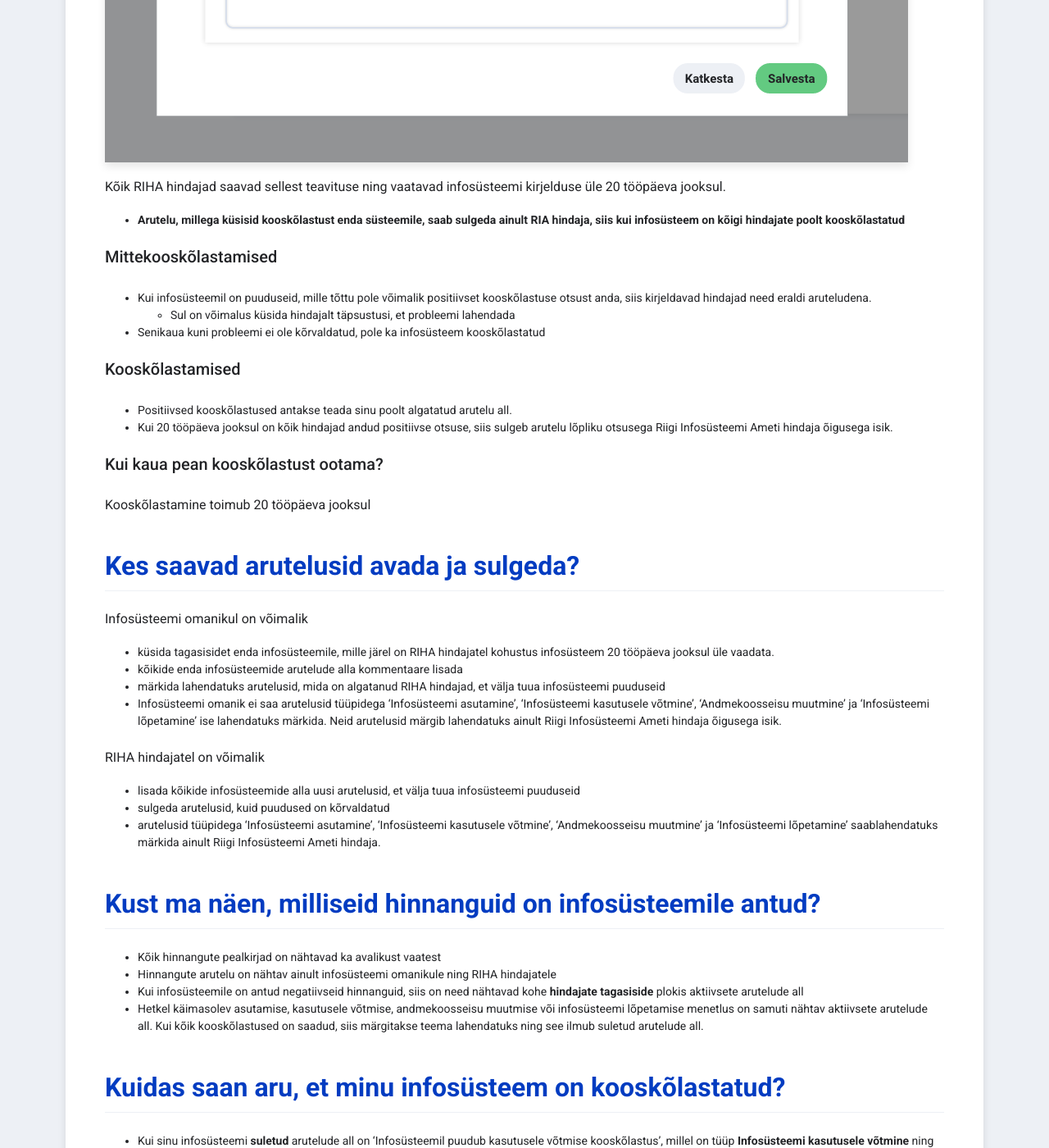
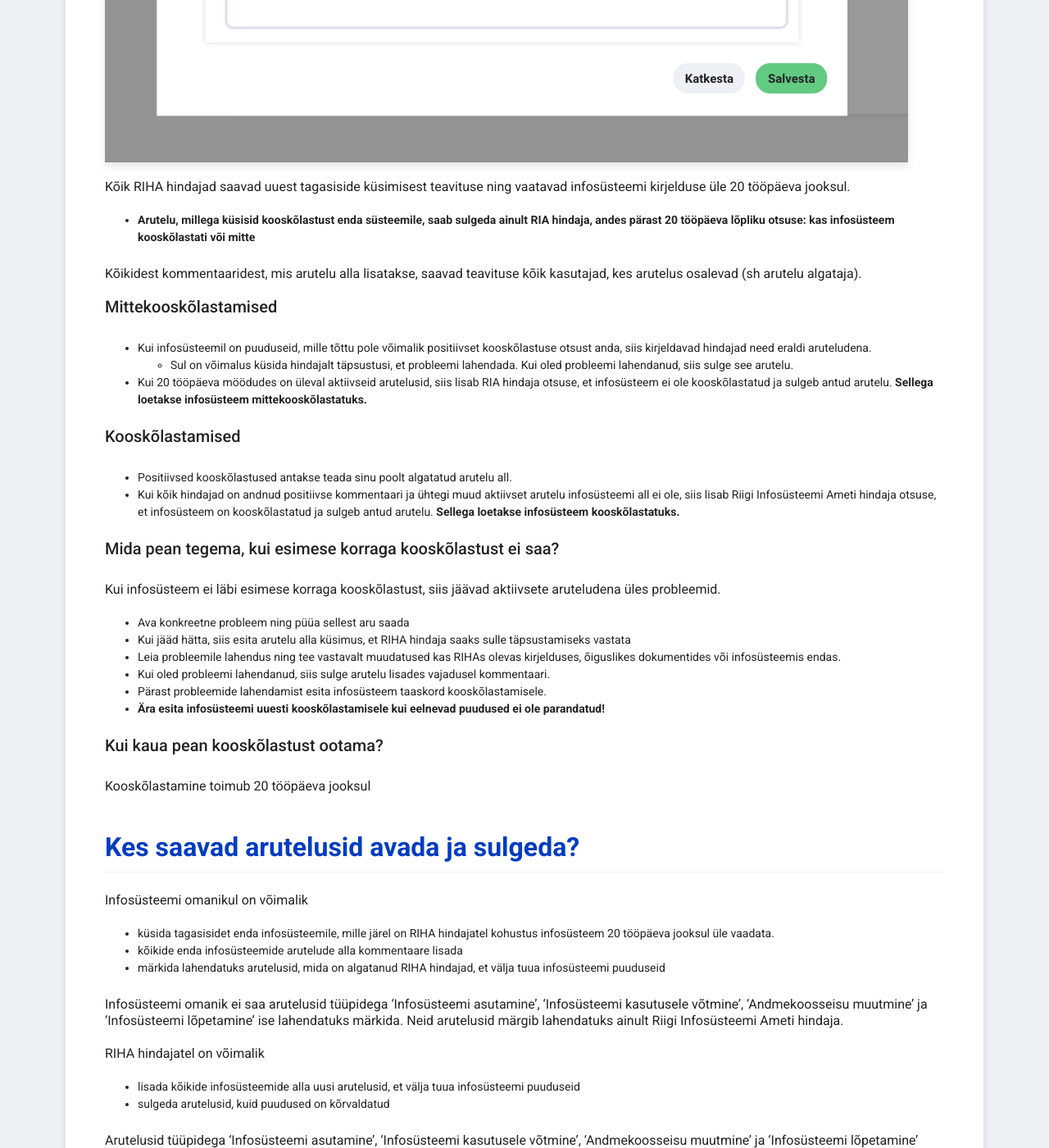
Before and after one commit to e-gov/RIHA-Help, a Jekyll site: the page built from docs/RIHAs-hindamine.md, in a window 1280 px wide and 1400 px high, scrolled down 1505 px. Shown: the whole window at 82% size. Built offline with Jekyll 4.4.1, drawn with Linux system fonts in a browser that asks for light colours; some of the changed text lies outside the part shown.

Commit message:
Update RIHAs-hindamine.md

```diff
--- a/docs/RIHAs-hindamine.md
+++ b/docs/RIHAs-hindamine.md
@@ -6,6 +6,7 @@ title: Infosüsteemide hindamine RIHAs
 
 RIHAs antakse kooskõlastusi hinnangute näol, mis koondatakse aruteludeks.
 Arutelule on võimalik vastata, et küsida täpsemat nõu kooskõlastajalt või vastata konkreetsele küsimusele, mis kooskõlastamisel tekkis. Arutelude kommentaarid ei ole avalikust vaatest nähtavad.
+
 
 ### Infosüsteemi kooskõlastamiseks esitamine
 
@@ -18,22 +19,35 @@ Kui infosüsteemi kirjeldamine on viidud lõpuni ning oled valmis seda kooskõla
     - Infosüsteemi staatuseks märgi alati süsteemi reaalne olek, sõltumata kooskõlastuse puudumisest
 - Lisa kommentaar ja **salvesta**
 - Ka pärast arutelu loomist on võimalik infosüsteemi andmeid muuta, et pisivigu parandada. Vigade parandamiseks ei pea ootama, et kõik hindajad enda tagasiside ära annavad.
-  - Kui oled midagi parandanud või muutnud, lisa selle kohta ka arutelu alla kommentaar, et RIHA hindajad selle uuesti üle vaataks.
+  - Kui oled midagi parandanud või muutnud, lisa selle kohta ka arutelu alla kommentaar, et RIHA hindajad oleksid muudatusest teadlikud.
 
 ![Tagasiside küsimine](assets/images/data/submit-for-review.png "Hindajatelt tagasiside küsimine")
 
-Kõik RIHA hindajad saavad sellest teavituse ning vaatavad infosüsteemi kirjelduse üle 20 tööpäeva jooksul.
+Kõik RIHA hindajad saavad uuest tagasiside küsimisest teavituse ning vaatavad infosüsteemi kirjelduse üle 20 tööpäeva jooksul.
 
-- **Arutelu, millega küsisid kooskõlastust enda süsteemile, saab sulgeda ainult RIA hindaja, siis kui infosüsteem on kõigi hindajate poolt kooskõlastatud**
+- **Arutelu, millega küsisid kooskõlastust enda süsteemile, saab sulgeda ainult RIA hindaja, andes pärast 20 tööpäeva lõpliku otsuse: kas infosüsteem kooskõlastati või mitte**
+
+Kõikidest kommentaaridest, mis arutelu alla lisatakse, saavad teavituse kõik kasutajad, kes arutelus osalevad (sh arutelu algataja).
 
 ### Mittekooskõlastamised
 - Kui infosüsteemil on puuduseid, mille tõttu pole võimalik positiivset kooskõlastuse otsust anda, siis kirjeldavad hindajad need eraldi aruteludena.
-  - Sul on võimalus küsida hindajalt täpsustusi, et probleemi lahendada
-- Senikaua kuni probleemi ei ole kõrvaldatud, pole ka infosüsteem kooskõlastatud
+  - Sul on võimalus küsida hindajalt täpsustusi, et probleemi lahendada. Kui oled probleemi lahendanud, siis sulge see arutelu.
+- Kui 20 tööpäeva möödudes on üleval aktiivseid arutelusid, siis lisab RIA hindaja otsuse, et infosüsteem ei ole kooskõlastatud ja sulgeb antud arutelu. **Sellega loetakse infosüsteem mittekooskõlastatuks.**
 
 ### Kooskõlastamised
 - Positiivsed kooskõlastused antakse teada sinu poolt algatatud arutelu all.
-- Kui 20 tööpäeva jooksul on kõik hindajad andud positiivse otsuse, siis sulgeb arutelu lõpliku otsusega Riigi Infosüsteemi Ameti hindaja õigusega isik.
+- Kui kõik hindajad on andnud positiivse kommentaari ja ühtegi muud aktiivset arutelu infosüsteemi all ei ole, siis lisab Riigi Infosüsteemi Ameti hindaja otsuse, et infosüsteem on kooskõlastatud ja sulgeb antud arutelu. **Sellega loetakse infosüsteem kooskõlastatuks.**
+
+### Mida pean tegema, kui esimese korraga kooskõlastust ei saa?
+
+Kui infosüsteem ei läbi esimese korraga kooskõlastust, siis jäävad aktiivsete aruteludena üles probleemid.
+
+- Ava konkreetne probleem ning püüa sellest aru saada
+- Kui jääd hätta, siis esita arutelu alla küsimus, et RIHA hindaja saaks sulle täpsustamiseks vastata
+- Leia probleemile lahendus ning tee vastavalt muudatused kas RIHAs olevas kirjelduses, õiguslikes dokumentides või infosüsteemis endas.
+- Kui oled probleemi lahendanud, siis sulge arutelu lisades vajadusel kommentaari.
+- Pärast probleemide lahendamist esita infosüsteem taaskord kooskõlastamisele.
+- **Ära esita infosüsteemi uuesti kooskõlastamisele kui eelnevad puudused ei ole parandatud!**
 
 ### Kui kaua pean kooskõlastust ootama?
 
@@ -45,30 +59,41 @@ Infosüsteemi omanikul on võimalik
 - küsida tagasisidet enda infosüsteemile, mille järel on RIHA hindajatel kohustus infosüsteem 20 tööpäeva jooksul üle vaadata.
 - kõikide enda infosüsteemide arutelude alla kommentaare lisada
 - märkida lahendatuks arutelusid, mida on algatanud RIHA hindajad, et välja tuua infosüsteemi puuduseid
-- Infosüsteemi omanik ei saa arutelusid tüüpidega 'Infosüsteemi asutamine', 'Infosüsteemi kasutusele võtmine', 'Andmekoosseisu muutmine' ja 'Infosüsteemi lõpetamine' ise lahendatuks märkida. Neid arutelusid märgib lahendatuks ainult Riigi Infosüsteemi Ameti hindaja õigusega isik.
+
+Infosüsteemi omanik ei saa arutelusid tüüpidega 'Infosüsteemi asutamine', 'Infosüsteemi kasutusele võtmine', 'Andmekoosseisu muutmine' ja 'Infosüsteemi lõpetamine' ise lahendatuks märkida. Neid arutelusid märgib lahendatuks ainult Riigi Infosüsteemi Ameti hindaja.
 
 RIHA hindajatel on võimalik
 - lisada kõikide infosüsteemide alla uusi arutelusid, et välja tuua infosüsteemi puuduseid
 - sulgeda arutelusid, kuid puudused on kõrvaldatud
-- arutelusid tüüpidega 'Infosüsteemi asutamine', 'Infosüsteemi kasutusele võtmine', 'Andmekoosseisu muutmine' ja 'Infosüsteemi lõpetamine' saablahendatuks märkida ainult Riigi Infosüsteemi Ameti hindaja.
+
+Arutelusid tüüpidega 'Infosüsteemi asutamine', 'Infosüsteemi kasutusele võtmine', 'Andmekoosseisu muutmine' ja 'Infosüsteemi lõpetamine' saab lahendatuks märkida ainult Riigi Infosüsteemi Ameti hindaja.
 
 ## Kust ma näen, milliseid hinnanguid on infosüsteemile antud?
 
 - Kõik hinnangute pealkirjad on nähtavad ka avalikust vaatest
 - Hinnangute arutelu on nähtav ainult infosüsteemi omanikule ning RIHA hindajatele
 - Kui infosüsteemile on antud negatiivseid hinnanguid, siis on need nähtavad kohe **hindajate tagasiside** plokis aktiivsete arutelude all
-- Hetkel käimasolev asutamise, kasutusele võtmise, andmekoosseisu muutmise või infosüsteemi lõpetamise menetlus on samuti nähtav aktiivsete arutelude all. Kui kõik kooskõlastused on saadud, siis märgitakse teema lahendatuks ning see ilmub suletud arutelude all.
+- Hetkel käimasolev asutamise, kasutusele võtmise, andmekoosseisu muutmise või infosüsteemi lõpetamise menetlus on samuti nähtav aktiivsete arutelude all. 20 tööpäeva möödudes märgitakse teema lahendatuks ning see ilmub suletud arutelude all.
 
-## Kuidas saan aru, et minu infosüsteem on kooskõlastatud?
+## Kuidas saan aru, et minu infosüsteemi kasutusele võtmine on kooskõlastatud?
 
-- Kui sinu infosüsteemi **suletud** arutelude all on 'Infosüsteemil puudub kasutusele võtmise kooskõlastus', millel on tüüp **Infosüsteemi kasutusele võtmine** ning ühtegi aktiivset arutelu ei ole, siis ongi infosüsteem kooskõlas ja kasutamiseks valmis
+Kooskõlastatuks loetakse sellist infosüsteemi
 
-![Suletud arutelud](assets/images/data/closed-issues.png "Suletud arutelud RIHAs")
+- millel ei ole ühtegi aktiivset arutelu **JA**
+- millel suletud arutelude all on teema pealkirjaga 'Infosüsteemil puudub kasutusele võtmise kooskõlastus', mille tüübiks on _Infosüsteemi kasutusele võtmine_ ning selle viimaseks kommentaariks enne sulgemist on kirjutatud, et **infosüsteem on kooskõlastatud**.
+
+![Kooskõlastamise koondotsus](assets/images/data/approved-system.png "Kooskõlastamise koondotsus")
+
 
 ## Kas ma saan pärast kooskõlastamisele esitamist veel infosüsteemi andmetes parandusi teha?
 
 Jah, ka pärast kooskõlastamisele esitamist on võimalik infosüsteemi andmetes muudatusi teha, et vigu parandada.
+**Kui oled midagi parandanud või muutnud, lisa selle kohta ka arutelu alla kommentaar, et RIHA hindajad oleksid muudatusest teadlikud.**
 
+## Kes infosüsteeme kooskõlastavad?
+
+Infosüsteeme kooskõlastavad RIA, AKI, Maa-amet ja Statistikaamet. Arhiiviväärtuslikke infosüsteeme kooskõlastab ka Rahvusarhiiv.
+Arutelu detailvaates on näha ka konkreetne isik, kes kommentaari või hinnangu on andnud.
 
 ## Millal infosüsteeme kooskõlastatakse?
 
```
